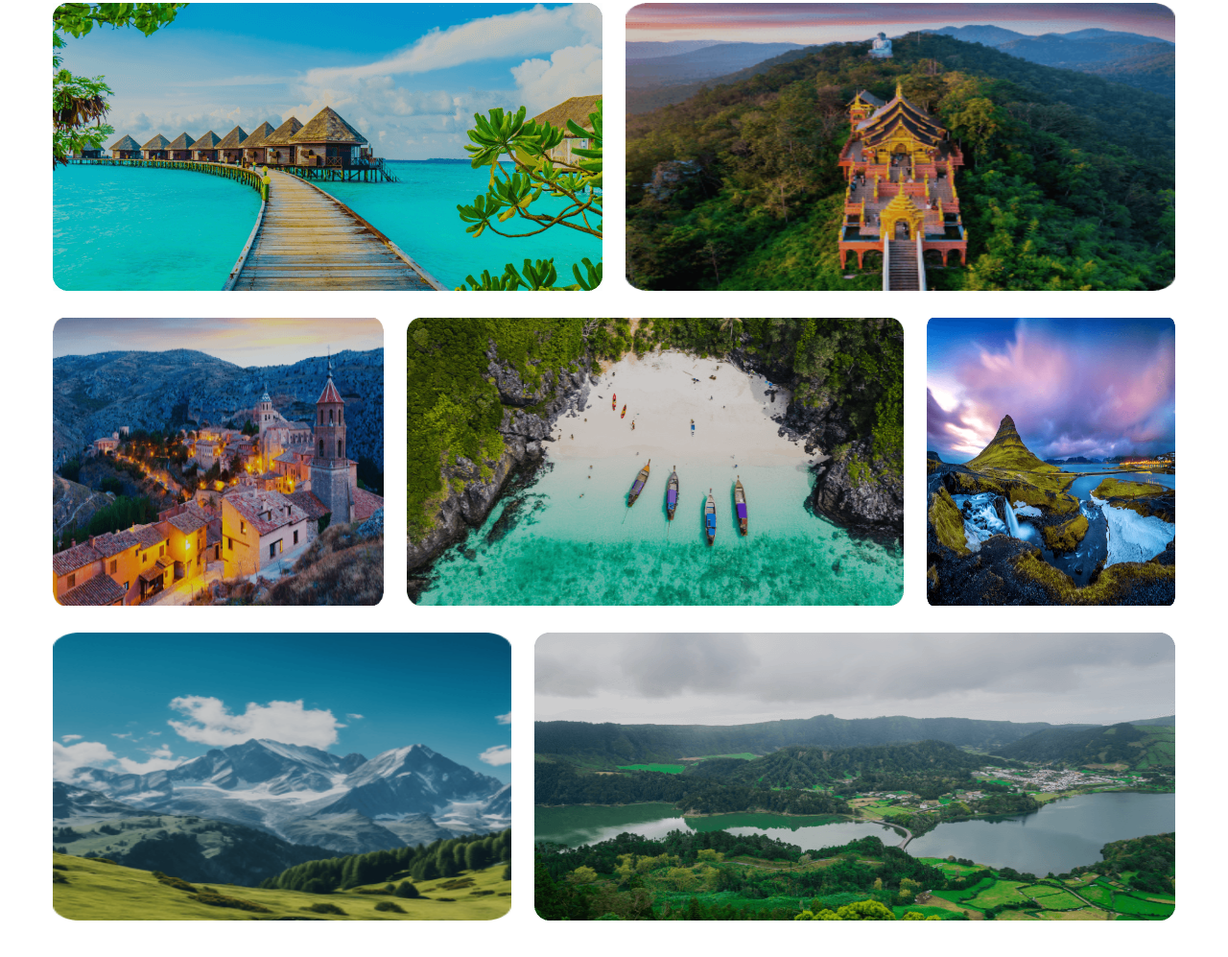
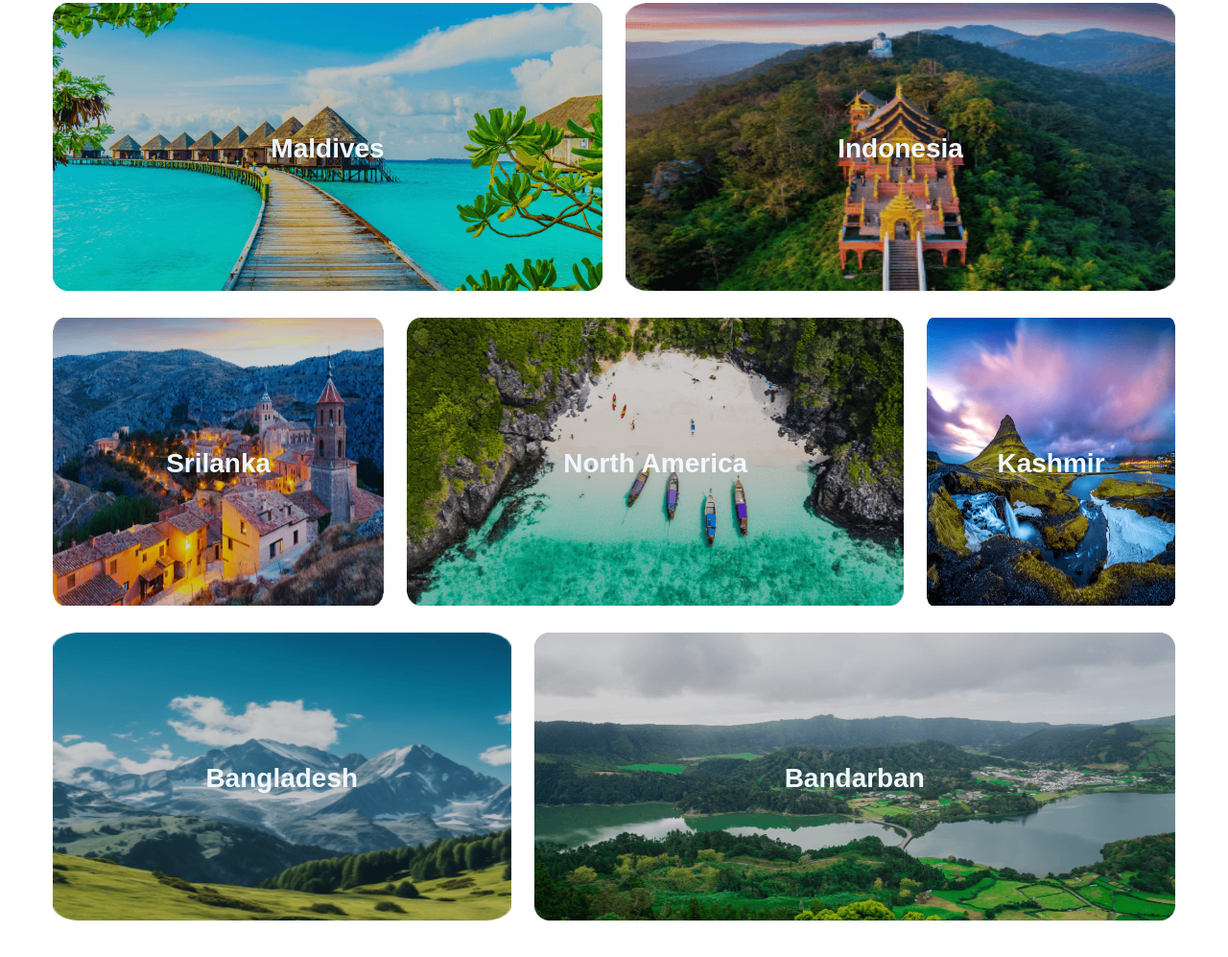
Before and after one commit to Sabbir-047/Escape-Express, a plain HTML site: page index.html in a window 1280 px wide. Shown: the part 1551-2548 px from the top of the page at 96% size. Drawn offline with Linux system fonts and the light colour scheme.

Commit message:
Finished the destination section

```diff
--- a/index.html
+++ b/index.html
@@ -106,30 +106,37 @@
             </div>
             <div class="destination-collage">
                 <div class="row1">
-                    <div>
+                    <div class="container">
                         <img src="Images/Rectangle_5.png" alt="">
+                        <div class="centered">Maldives</div>
                     </div>
-                    <div>
+                    <div class="container">
                         <img src="Images/Rectangle_6.png" alt="">
+                        <div class="centered">Indonesia</div>
                     </div>
                 </div>
                 <div class="row2">
-                    <div>
+                    <div class="container">
                         <img src="Images/Rectangle_7.png" alt="">
+                        <div class="centered">Srilanka</div>
                     </div>
-                    <div>
+                    <div class="container">
                         <img src="Images/Rectangle_8.png" alt="">
+                        <div class="centered">North America</div>
                     </div>
-                    <div>
+                    <div class="container">
                         <img src="Images/Rectangle_8.1.png" alt="">
+                        <div class="centered">Kashmir</div>
                     </div>
                 </div>
                 <div class="row3">
-                    <div>
+                    <div class="container">
                         <img src="Images/Rectangle_9.png" alt="">
+                        <div class="centered">Bangladesh</div>
                     </div>
-                    <div>
+                    <div class="container">
                         <img src="Images/Rectangle_10.png" alt="">
+                        <div class="centered">Bandarban</div>
                     </div>
                 </div>
             </div>
--- a/styles/styles.css
+++ b/styles/styles.css
@@ -90,7 +90,7 @@ nav ul li a:hover {
 }
 
 /* main section */
-main section{
+main section {
     margin-bottom: 6.25rem;
 }
 
@@ -124,10 +124,13 @@ main section{
     justify-content: center;
     gap: 1.5rem;
 }
-.banner-form div{
+
+.banner-form div {
     width: 100%;
 }
-.banner-form select, button{
+
+.banner-form select,
+button {
     width: 100%;
     padding: 1rem;
     color: rgba(19, 19, 24, 0.5);
@@ -136,19 +139,24 @@ main section{
 }
 
 /* popular tour section */
-.popular-container{
+.popular-container {
     display: flex;
     gap: 3.313rem;
     /* align-items: center; */
     /* justify-content: center; */
 }
-.popular-container ul{
+
+.popular-container ul {
     padding-left: 2rem;
 }
-.col1 h2, p, li{
+
+.col1 h2,
+p,
+li {
     margin-bottom: 1.5rem;
 }
-.col1 > button{
+
+.col1>button {
     width: fit-content;
 }
 
@@ -159,27 +167,45 @@ main section{
 /* .destination-collage{
 
 } */
-.destination-collage img{
+.destination-collage img {
     width: 100%;
     height: 18.75rem;
 
 }
-.row1{
+
+.row1 {
     display: grid;
     grid-template-columns: repeat(2, 1fr);
     gap: 1.5rem;
     margin-bottom: 1.5rem;
 }
-.row2{
+
+.row2 {
     display: grid;
     grid-template-columns: 4fr 6fr 3fr;
     gap: 1.5rem;
     margin-bottom: 1.5rem;
 }
-.row3{
+
+.row3 {
     display: grid;
     grid-template-columns: 5fr 7fr;
     gap: 1.5rem;
+}
+
+.container {
+    position: relative;
+}
+
+.centered {
+    position: absolute;
+    top: 50%;
+    left: 50%;
+    transform: translate(-50%, -50%);
+    color: aliceblue;
+    font-size: 1.75rem;
+    font-weight: 800;
+    text-align: center;
 }
 
 
@@ -216,27 +242,36 @@ main section{
         gap: 1rem;
         text-align: center;
     }
-    main{
+
+    main {
         margin: 0rem 1rem;
     }
+
     .banner-container {
         padding: 2rem;
     }
-    .banner-title{
+
+    .banner-title {
         font-size: 2rem;
     }
+
     .banner-form {
         flex-direction: column;
     }
-    .popular-container{
+
+    .popular-container {
         flex-direction: column;
         text-align: center;
         gap: 1.3rem;
     }
-    .col2 > img{
+
+    .col2>img {
         width: 100%;
     }
-    .row1, .row2, .row3{
+
+    .row1,
+    .row2,
+    .row3 {
         grid-template-columns: repeat(1, 1fr);
         gap: 1rem;
         margin-bottom: 1rem;
@@ -253,32 +288,42 @@ main section{
         margin: 2rem 0rem;
         flex-direction: column;
     }
+
     nav ul {
         flex-direction: column;
         gap: 1rem;
         text-align: center;
     }
-    main{
+
+    main {
         margin: 0rem 1rem;
     }
+
     .banner-container {
         padding: 2rem;
     }
-    .banner-title{
+
+    .banner-title {
         font-size: 2rem;
     }
+
     .banner-form {
         flex-wrap: wrap;
     }
-    .popular-container{
+
+    .popular-container {
         flex-direction: column;
         text-align: center;
         gap: 2rem;
     }
-    .col2 > img{
+
+    .col2>img {
         width: 100%;
     }
-    .row1, .row2, .row3{
+
+    .row1,
+    .row2,
+    .row3 {
         grid-template-columns: repeat(1, 1fr);
         gap: 1rem;
         margin-bottom: 1rem;
@@ -290,15 +335,19 @@ main section{
     nav {
         margin: 2rem 0rem;
     }
-    header, main {
+
+    header,
+    main {
         margin: 0 1rem;
     }
-    .popular-container{
+
+    .popular-container {
         flex-direction: column;
         text-align: center;
         gap: 2rem;
     }
-    .col2 > img{
+
+    .col2>img {
         width: 100%;
     }
 }
```
